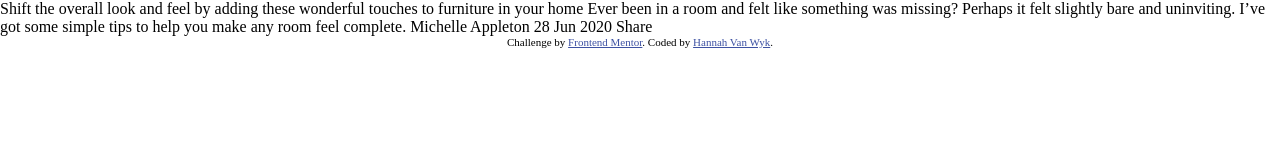
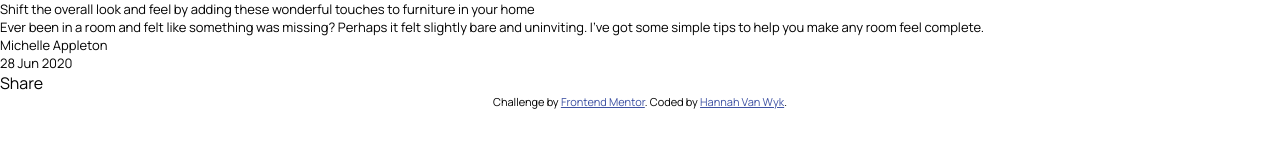
Before and after one commit to hannahvw/article-preview-component-master, a plain HTML site: page index.html in a window 1280 px wide. Drawn offline with Linux system fonts and the light colour scheme.

Commit message:
added html and basic css

```diff
--- a/index.html
+++ b/index.html
@@ -11,16 +11,32 @@
       sizes="32x32"
       href="./images/favicon-32x32.png"
     />
+    <link rel="preconnect" href="https://fonts.googleapis.com" />
+    <link rel="preconnect" href="https://fonts.gstatic.com" crossorigin />
+    <link
+      href="https://fonts.googleapis.com/css2?family=Manrope:wght@200..800&display=swap"
+      rel="stylesheet"
+    />
     <link rel="stylesheet" href="style.css" />
     <title>Frontend Mentor | Article preview component</title>
   </head>
   <body>
-    Shift the overall look and feel by adding these wonderful touches to
-    furniture in your home Ever been in a room and felt like something was
-    missing? Perhaps it felt slightly bare and uninviting. I’ve got some simple
-    tips to help you make any room feel complete. Michelle Appleton 28 Jun 2020
-    Share
-
+    <div class="container">
+      <p class="title">
+        Shift the overall look and feel by adding these wonderful touches to
+        furniture in your home
+      </p>
+      <p class="subtitle">
+        Ever been in a room and felt like something was missing? Perhaps it felt
+        slightly bare and uninviting. I’ve got some simple tips to help you make
+        any room feel complete.
+      </p>
+      <div class="footer">
+        <p class="author">Michelle Appleton</p>
+        <p class="date">28 Jun 2020</p>
+        <div class="share-button">Share</div>
+      </div>
+    </div>
     <div class="attribution">
       Challenge by
       <a href="https://www.frontendmentor.io?ref=challenge" target="_blank"
--- a/style.css
+++ b/style.css
@@ -1,8 +1,30 @@
-    .attribution { font-size: 11px; text-align: center; }
-    .attribution a { color: hsl(228, 45%, 44%); }
+.attribution {
+  font-size: 11px;
+  text-align: center;
+}
+.attribution a {
+  color: hsl(228, 45%, 44%);
+}
 
-    *, *::after, *::before {
-        margin: 0;
-        padding: 0;
-        box-sizing: border-box;
-    }
+*,
+*::after,
+*::before {
+  margin: 0;
+  padding: 0;
+  box-sizing: border-box;
+}
+
+:root {
+  --color-800: hsl(217, 19%, 35%);
+  --color-600: hsl(214, 17%, 51%);
+  --color-400: hsl(212, 23%, 69%);
+  --color-200: hsl(210, 46%, 95%);
+}
+
+html {
+  font-family: "Manrope", sans-serif;
+}
+
+p {
+  font-size: 0.8125rem;
+}
```
